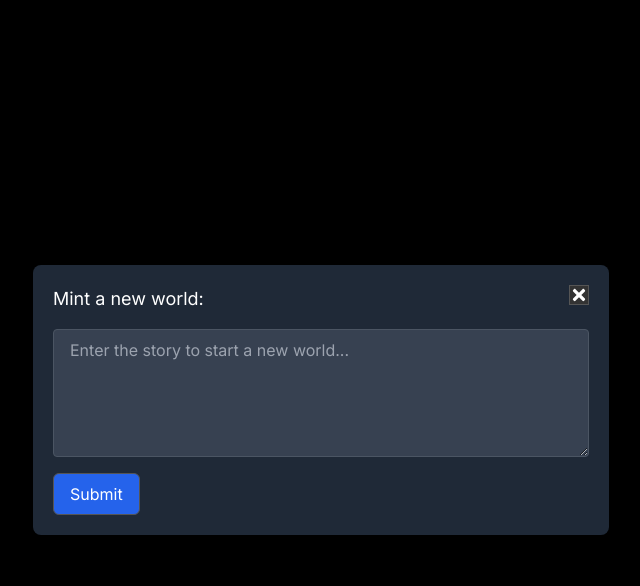
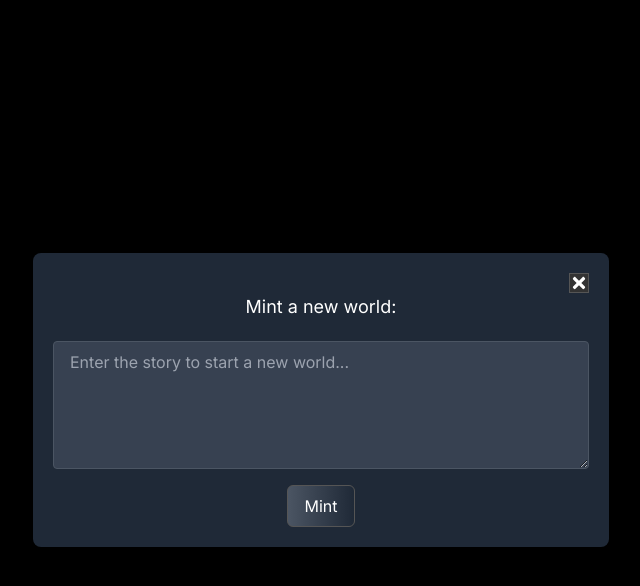
Before and after one commit to marciob/OpenWorld, a Next.js app: page / in a window 1280 px wide. Both pictures are taken after a click on the button "Mint a new world". Shown: the top 586 px of the page, without its empty margins (319-959 px from the left). Built offline with nearby package versions, Linux system fonts and the light colour scheme.

Commit message:
improving a bit style

```diff
--- a/app/components/NewWorldModal.js
+++ b/app/components/NewWorldModal.js
@@ -23,14 +23,14 @@ const NewWorldModal = ({
       onClick={handleBackdropClick}
     >
       <div
-        className="bg-gray-800 p-5 rounded-lg w-1/2 max-w-xl"
+        className="bg-gray-800 p-5 rounded-lg w-1/2 max-w-xl flex flex-col items-center"
         onClick={handleModalClick}
       >
-        <button onClick={onClose} className="text-white float-right text-lg">
+        <button onClick={onClose} className="self-end text-white text-lg">
           <FaTimes />
         </button>
         <h2 className="text-lg text-white mb-4">Mint a new world:</h2>
-        <form onSubmit={onSubmit}>
+        <form onSubmit={onSubmit} className="w-full flex flex-col items-center">
           <textarea
             value={inputText}
             onChange={onInputChange}
@@ -40,9 +40,9 @@ const NewWorldModal = ({
           />
           <button
             type="submit"
-            className="mt-4 px-4 py-2 bg-blue-500 text-white rounded hover:bg-blue-700"
+            className="mt-4 px-4 py-2 bg-gradient-to-r from-gray-600 to-gray-800 hover:from-gray-700 hover:to-gray-900 text-white rounded hover:scale-105 transform transition duration-200 ease-out flex items-center justify-center"
           >
-            Submit
+            Mint
           </button>
         </form>
       </div>
--- a/app/page.js
+++ b/app/page.js
@@ -1,7 +1,7 @@
 "use client";
 
 import { useState } from "react";
-import { FaSpinner } from "react-icons/fa";
+import { IoMdPlanet } from "react-icons/io";
 import LoadingSpinner from "./components/LoadingSpinner";
 import StoryCard from "./components/StoryCard";
 import ForkModal from "./components/ForkModal";
@@ -74,9 +74,9 @@ export default function Home() {
     <main className="flex min-h-screen flex-col items-center justify-center p-4 text-white bg-black">
       <button
         onClick={() => setShowNewWorldModal(true)}
-        className="px-6 py-3 bg-blue-500 text-white rounded hover:bg-blue-700"
+        className="px-6 py-3 bg-gradient-to-r from-gray-600 to-gray-800 hover:from-gray-700 hover:to-gray-900 text-white rounded flex items-center justify-center gap-2 transition duration-300 ease-in-out transform hover:scale-105"
       >
-        Mint a new world
+        <IoMdPlanet /> Mint a new world
       </button>
 
       {showNewWorldModal && (
```
Also changed, not shown: story/story-main-1.json (deleted, +0 -7 lines), story/story-main-2.json (deleted, +0 -7 lines), story/story-main-3.json (deleted, +0 -7 lines), story/story-main-fork1713555104432-1.json (deleted, +0 -7 lines).
